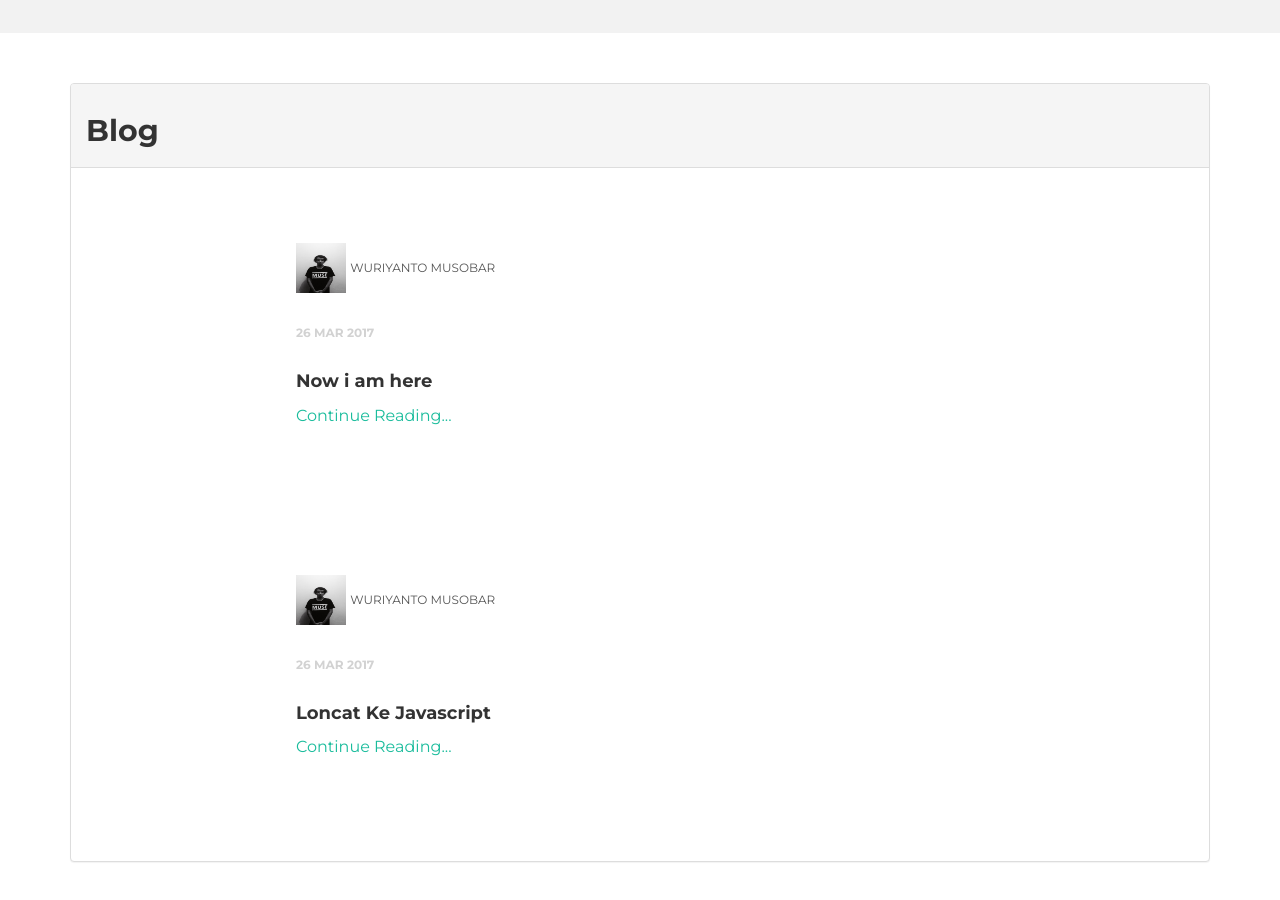
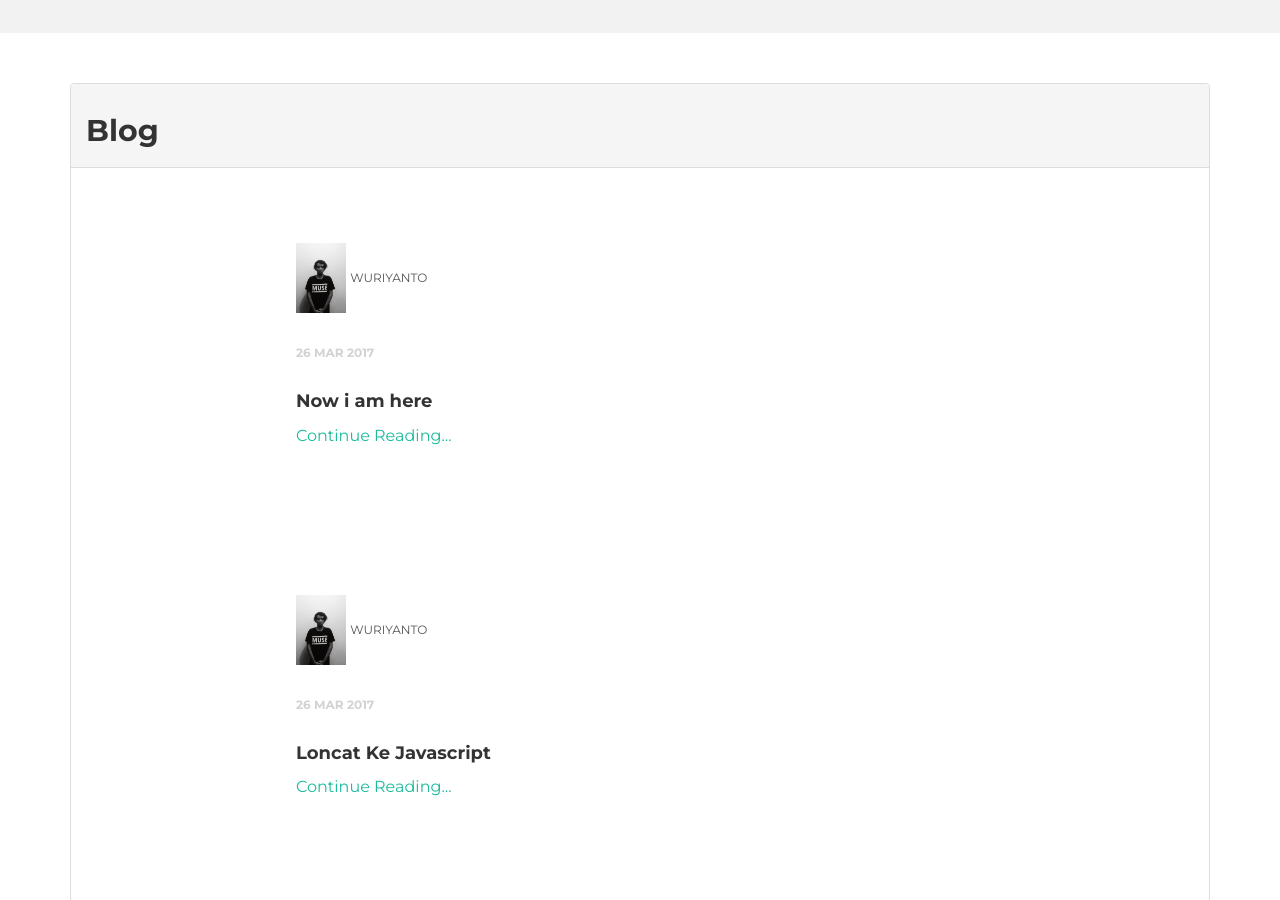
Before and after one commit to wuriyanto48/wuriyanto48.github.io, a Jekyll site: the page built from blog/index.html, in a window 1280 px wide and 900 px high, scrolled down 713 px. Built offline with Jekyll 4.4.1, drawn with Linux system fonts in a browser that asks for light colours; nearby versions of some CDN libraries.

Commit message:
list of posts

```diff
--- a/blog/index.html
+++ b/blog/index.html
@@ -9,7 +9,7 @@ title_header: Blog
     <div class="container">
     <div class="row">
       <div class="col-lg-8 col-lg-offset-2">
-        <p><img src="/assets/img/wury.jpg" width="50px" height="50px"> <ba>Wuriyanto Musobar</ba></p>
+        <p><img src="/assets/img/wury.jpg" width="50px" height="70px"> <ba>Wuriyanto</ba></p>
         <p><bd>{{ post.date | date_to_string }}</bd></p>
         <h4>{{ post.title }}</h4>
         <p><a href="{{ post.url }}">Continue Reading...</a></p>
```
